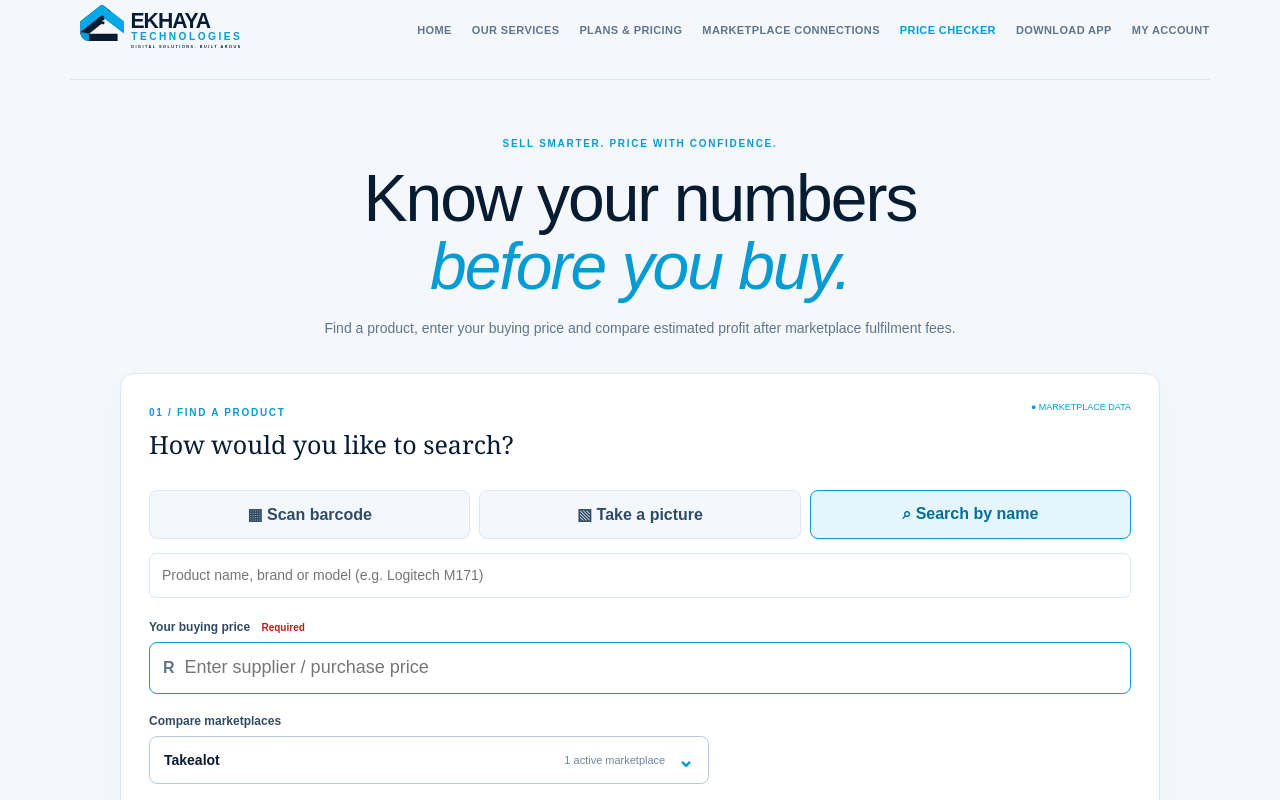
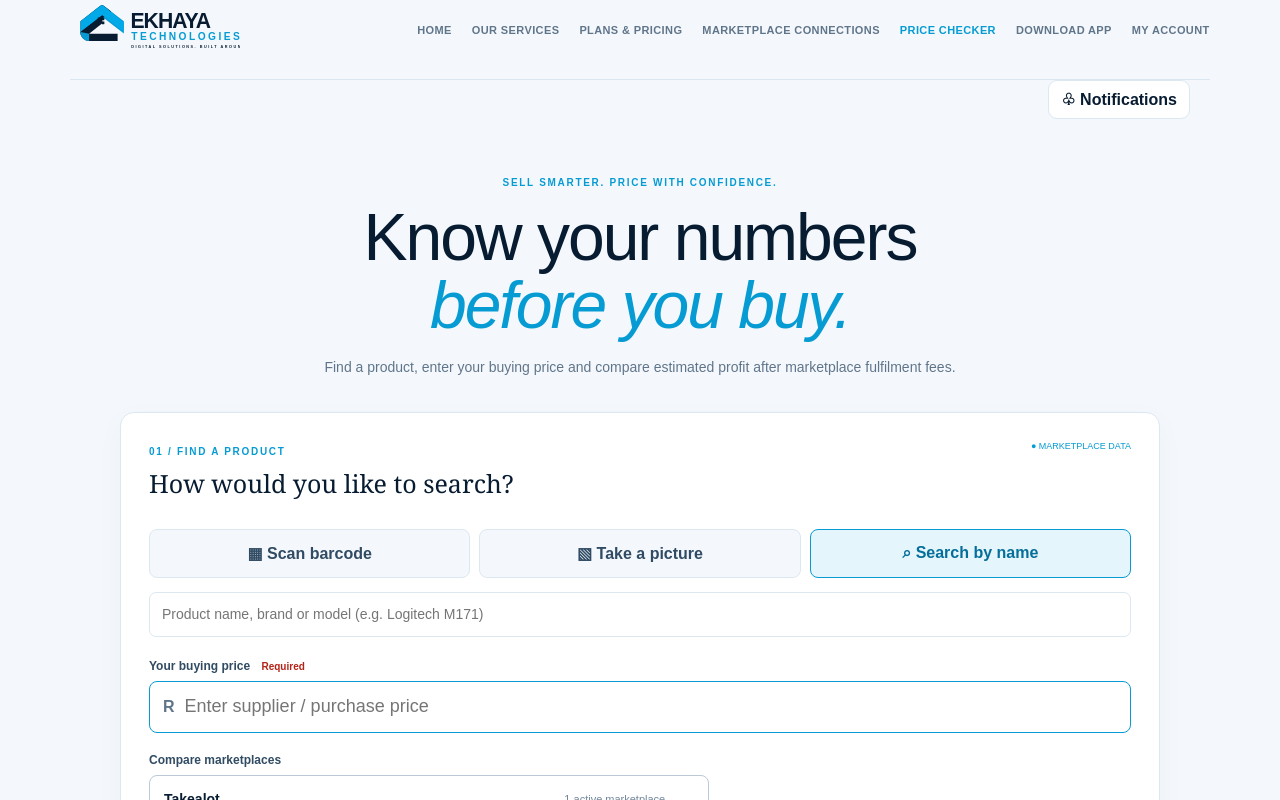
Before and after one commit to Luxolog/ekhaya-commerce-platform, a Next.js app: page /price-checker in a window 1280 px wide. Shown: the top 800 px of the page. Built offline with nearby package versions, Linux system fonts and the light colour scheme.

Commit message:
Add notification centre to seller price checker

```diff
--- a/src/app/price-checker/page.tsx
+++ b/src/app/price-checker/page.tsx
@@ -3,6 +3,7 @@
 import { useEffect, useMemo, useRef, useState } from "react";
 import Link from "next/link";
 import SiteHeader from "@/components/SiteHeader";
+import NotificationBell from "@/components/NotificationBell";
 
 type MarketplaceProduct = { marketplace?: string; id: string; title: string; brand?: string | null; price: number | null; currency: string; image?: string | null; url?: string | null; in_stock?: boolean | null; rating?: number | null; review_count?: number | null; seller?: string | null; weight_grams?: number | null; length_cm?: number | null; width_cm?: number | null; height_cm?: number | null; }
 type Mode = "name" | "barcode" | "photo";
@@ -196,6 +197,7 @@ export default function PriceCheckerPage() {
   },[products,buying,category,volume,kg,takealotMode,amazonMode,sellerDelivery]);
   return <main className="page">
     <SiteHeader active="price-checker" />
+    <div style={{maxWidth:1100,margin:"0 auto 14px",display:"flex",justifyContent:"flex-end"}}><NotificationBell /></div>
     <section className="hero"><p className="eyebrow">SELL SMARTER. PRICE WITH CONFIDENCE.</p><h1>Know your numbers<br/><em>before you buy.</em></h1><p>Find a product, enter your buying price and compare estimated profit after marketplace fulfilment fees.</p></section>
     {pilotStatus?.active&&<div style={{maxWidth:1100,margin:"0 auto 18px",padding:"14px 16px",border:"1px solid #CFE7DC",borderRadius:10,background:"#F1FAF6",color:"#175C43",fontSize:13,display:"flex",justifyContent:"space-between",gap:12,flexWrap:"wrap"}}><strong>YOUR SELLER ALLOWANCE · TAKEALOT</strong><span><b>{pilotStatus.remaining} searches remaining</b> today · {pilotStatus.searches_used??0} successful searches used of {pilotStatus.daily_limit} · resets at midnight South African time · pilot ends {pilotStatus.ends_at?new Date(pilotStatus.ends_at).toLocaleDateString("en-ZA",{timeZone:"Africa/Johannesburg"}):"soon"}</span></div>}
     <section className="panel">
```
